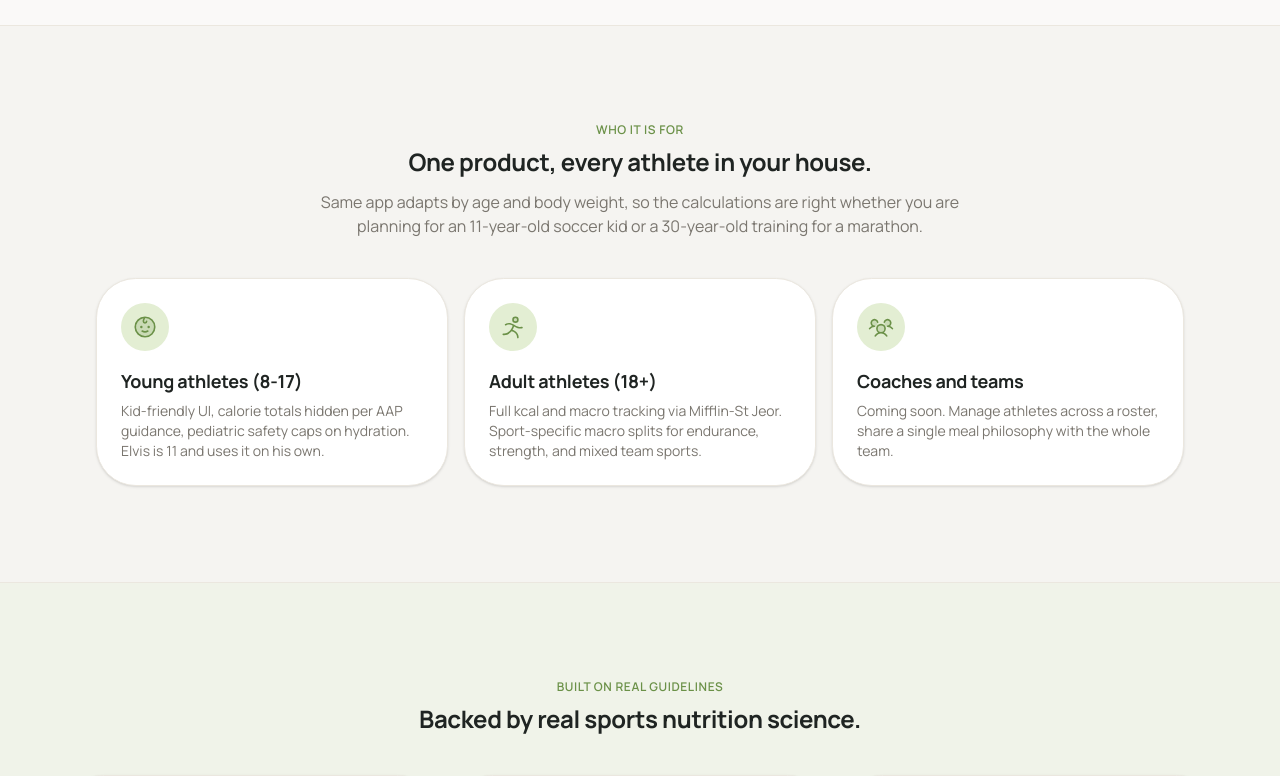
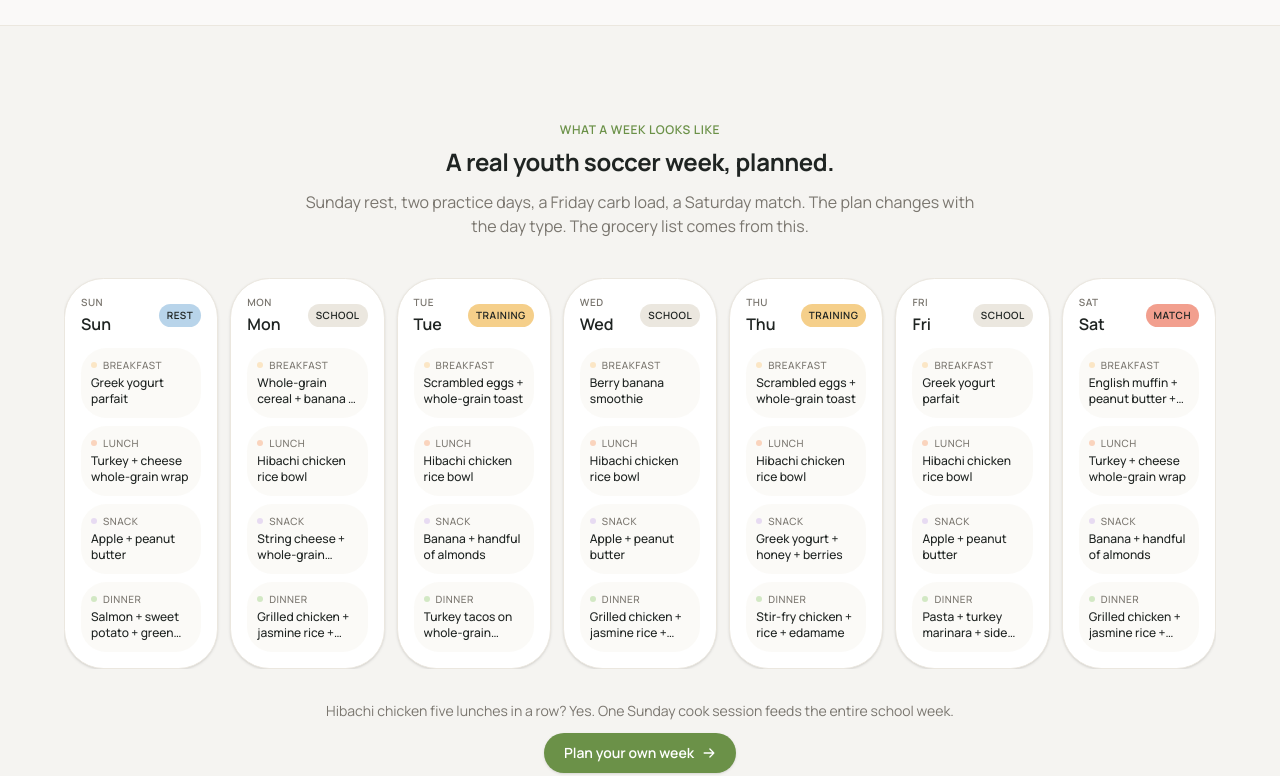
Before and after one commit to buraz40-create/fuelmyathlete, a Next.js app: page / in a window 1280 px wide. Shown: the part 1640-2416 px from the top of the page. Built offline with nearby package versions, Linux system fonts and the light colour scheme; no server answers.

Commit message:
Add SampleWeek section to landing: real youth soccer week, planned

```diff
--- a/src/app/page.tsx
+++ b/src/app/page.tsx
@@ -3,6 +3,7 @@ import { redirect } from "next/navigation";
 import { LandingShell } from "@/components/layout/LandingShell";
 import { Hero } from "@/components/landing/Hero";
 import { HowItWorks } from "@/components/landing/HowItWorks";
+import { SampleWeek } from "@/components/landing/SampleWeek";
 import { Audiences } from "@/components/landing/Audiences";
 import { Credibility } from "@/components/landing/Credibility";
 import { FounderNote } from "@/components/landing/FounderNote";
@@ -43,6 +44,7 @@ export default async function Home({ searchParams }: HomeProps) {
       <LandingShell>
         <Hero />
         <HowItWorks />
+        <SampleWeek />
         <Audiences />
         <Credibility />
         <FounderNote />
--- /dev/null
+++ b/src/components/landing/SampleWeek.tsx
@@ -0,0 +1,225 @@
+"use client";
+
+import Link from "next/link";
+import { ArrowRight } from "@phosphor-icons/react/dist/ssr";
+import { Reveal } from "./Reveal";
+import { MEALS_BY_SLUG } from "@/data/meals";
+import { DAY_TYPES } from "@/data/dayTypes";
+import { cn } from "@/lib/utils";
+import type { DayType, MealSlot } from "@/types/domain";
+
+interface SampleDay {
+  day: string;
+  abbr: string;
+  type: DayType;
+  meals: Record<MealSlot, string>;
+}
+
+const SAMPLE_WEEK: SampleDay[] = [
+  {
+    day: "Sunday",
+    abbr: "Sun",
+    type: "rest",
+    meals: {
+      breakfast: "yogurt-parfait",
+      lunch: "turkey-wrap",
+      snack: "apple-pb",
+      dinner: "salmon-sweet-potato",
+    },
+  },
+  {
+    day: "Monday",
+    abbr: "Mon",
+    type: "school",
+    meals: {
+      breakfast: "cereal-banana-milk",
+      lunch: "hibachi-chicken-bowl",
+      snack: "cheese-crackers",
+      dinner: "chicken-rice-broccoli",
+    },
+  },
+  {
+    day: "Tuesday",
+    abbr: "Tue",
+    type: "training",
+    meals: {
+      breakfast: "eggs-toast",
+      lunch: "hibachi-chicken-bowl",
+      snack: "banana-almonds",
+      dinner: "turkey-tacos",
+    },
+  },
+  {
+    day: "Wednesday",
+    abbr: "Wed",
+    type: "school",
+    meals: {
+      breakfast: "berry-smoothie",
+      lunch: "hibachi-chicken-bowl",
+      snack: "apple-pb",
+      dinner: "chicken-rice-broccoli",
+    },
+  },
+  {
+    day: "Thursday",
+    abbr: "Thu",
+    type: "training",
+    meals: {
+      breakfast: "eggs-toast",
+      lunch: "hibachi-chicken-bowl",
+      snack: "yogurt-honey-berries",
+      dinner: "stirfry-chicken-rice",
+    },
+  },
+  {
+    day: "Friday",
+    abbr: "Fri",
+    type: "school",
+    meals: {
+      breakfast: "yogurt-parfait",
+      lunch: "hibachi-chicken-bowl",
+      snack: "apple-pb",
+      dinner: "pasta-marinara",
+    },
+  },
+  {
+    day: "Saturday",
+    abbr: "Sat",
+    type: "match",
+    meals: {
+      breakfast: "english-muffin-pb",
+      lunch: "turkey-wrap",
+      snack: "banana-almonds",
+      dinner: "chicken-rice-broccoli",
+    },
+  },
+];
+
+const SLOT_DOT: Record<MealSlot, string> = {
+  breakfast: "bg-meal-breakfast",
+  lunch: "bg-meal-lunch",
+  snack: "bg-meal-snack",
+  dinner: "bg-meal-dinner",
+};
+
+const SLOT_LABEL: Record<MealSlot, string> = {
+  breakfast: "Breakfast",
+  lunch: "Lunch",
+  snack: "Snack",
+  dinner: "Dinner",
+};
+
+const DAY_DOT: Record<DayType, string> = {
+  school: "bg-day-school",
+  training: "bg-day-training",
+  match: "bg-day-match",
+  rest: "bg-day-rest",
+};
+
+const SLOTS_ORDER: MealSlot[] = ["breakfast", "lunch", "snack", "dinner"];
+
+export function SampleWeek() {
+  return (
+    <section
+      aria-labelledby="sample-week-title"
+      className="px-4 py-16 md:px-8 md:py-24"
+    >
+      <div className="mx-auto w-full max-w-6xl">
+        <Reveal>
+          <header className="mx-auto max-w-2xl text-center">
+            <p className="text-xs font-semibold uppercase tracking-wider text-primary">
+              What a week looks like
+            </p>
+            <h2 id="sample-week-title" className="mt-2">
+              A real youth soccer week, planned.
+            </h2>
+            <p className="mt-3 text-base text-muted-foreground">
+              Sunday rest, two practice days, a Friday carb load, a Saturday match. The plan
+              changes with the day type. The grocery list comes from this.
+            </p>
+          </header>
+        </Reveal>
+
+        <Reveal>
+          <div className="mt-10 -mx-4 overflow-x-auto px-4 pb-2 md:mx-0 md:px-0 md:pb-0">
+            <ol className="flex min-w-max snap-x snap-mandatory gap-3 md:grid md:min-w-0 md:grid-cols-7 md:gap-3">
+              {SAMPLE_WEEK.map((d) => (
+                <li
+                  key={d.day}
+                  className="w-[220px] flex-shrink-0 snap-start md:w-auto"
+                >
+                  <DayCard data={d} />
+                </li>
+              ))}
+            </ol>
+          </div>
+        </Reveal>
+
+        <Reveal delay={0.1}>
+          <div className="mt-8 flex flex-col items-center gap-3 text-center">
+            <p className="text-sm text-muted-foreground">
+              Hibachi chicken five lunches in a row? Yes. One Sunday cook session feeds the
+              entire school week.
+            </p>
+            <Link
+              href="/onboarding"
+              className="group inline-flex items-center gap-2 rounded-full bg-primary px-5 py-2.5 text-sm font-semibold text-primary-foreground shadow-sm transition hover:-translate-y-0.5 hover:shadow-md"
+            >
+              Plan your own week
+              <ArrowRight
+                size={14}
+                weight="bold"
+                aria-hidden
+                className="transition group-hover:translate-x-0.5"
+              />
+            </Link>
+          </div>
+        </Reveal>
+      </div>
+    </section>
+  );
+}
+
+function DayCard({ data }: { data: SampleDay }) {
+  const dayMeta = DAY_TYPES[data.type];
+
+  return (
+    <article className="flex h-full flex-col gap-3 rounded-3xl border border-border bg-surface p-4 shadow-sm transition hover:-translate-y-1 hover:shadow-md">
+      <header className="flex items-center justify-between">
+        <div>
+          <p className="text-[10px] font-semibold uppercase tracking-wider text-muted-foreground">
+            {data.abbr}
+          </p>
+          <p className="mt-0.5 text-base font-semibold text-ink">{data.day.slice(0, 3)}</p>
+        </div>
+        <span
+          title={dayMeta.label}
+          className={cn(
+            "rounded-full px-2 py-1 text-[10px] font-semibold uppercase tracking-wider text-ink",
+            DAY_DOT[data.type]
+          )}
+        >
+          {dayMeta.label.replace(" day", "")}
+        </span>
+      </header>
+
+      <ul className="flex flex-1 flex-col gap-2">
+        {SLOTS_ORDER.map((slot) => {
+          const mealSlug = data.meals[slot];
+          const meal = MEALS_BY_SLUG[mealSlug];
+          return (
+            <li key={slot} className="rounded-xl bg-muted/30 p-2.5">
+              <span className="flex items-center gap-1.5 text-[10px] font-medium uppercase tracking-wider text-muted-foreground">
+                <span className={cn("h-1.5 w-1.5 rounded-full", SLOT_DOT[slot])} />
+                {SLOT_LABEL[slot]}
+              </span>
+              <p className="mt-0.5 text-xs font-medium leading-snug text-ink line-clamp-2">
+                {meal?.name ?? "—"}
+              </p>
+            </li>
+          );
+        })}
+      </ul>
+    </article>
+  );
+}
```
